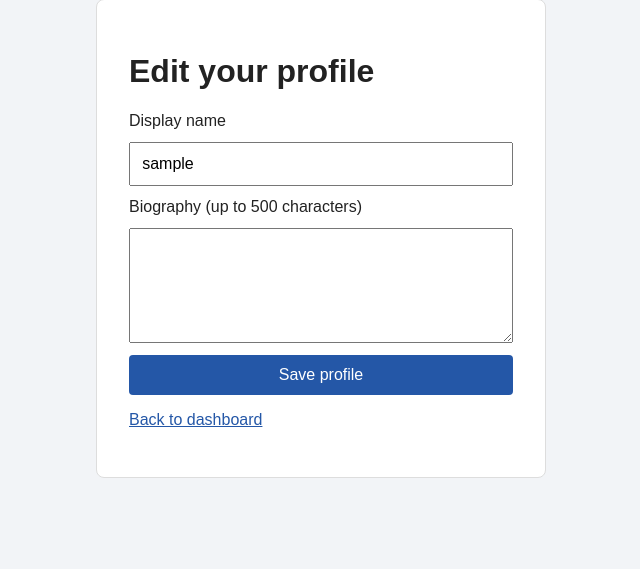
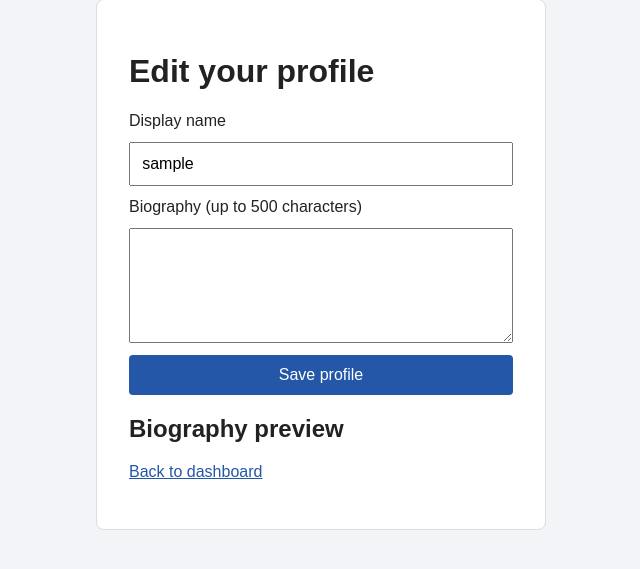
Before and after one commit to stefanyrjunges/secure-insecure, a Flask app: page /profile in a window 1280 px wide. Shown: the part 81-650 px from the top of the page, without its empty margins (319-959 px from the left). Run offline with Flask 3, Linux system fonts and the light colour scheme; the visitor is signed in with stand-in values (Sample User, id 1); data comes from the database, SQL or seed files in the repository.

Commit message:
Harden profile and admin output
Co-authored-by: Copilot <223556219+Copilot@users.noreply.github.com>

```diff
--- a/templates/admin.html
+++ b/templates/admin.html
@@ -23,6 +23,7 @@
             <input id="search" name="search" value="{{ search }}">
             <button type="submit">Search</button>
         </form>
+        <p id="search-notice"></p>
 
         <ul class="user-list">
             {% for user in users %}
@@ -43,5 +44,9 @@
         </ul>
         <p><a href="/">Back to dashboard</a></p>
     </main>
+    <script>
+        const notice = new URLSearchParams(window.location.search).get("notice");
+        document.getElementById("search-notice").textContent = notice || "";
+    </script>
 </body>
 </html>
--- a/templates/profile.html
+++ b/templates/profile.html
@@ -29,6 +29,8 @@
 
             <button type="submit">Save profile</button>
         </form>
+        <h2>Biography preview</h2>
+        <p>{{ user['biography'] }}</p>
         <p><a href="/">Back to dashboard</a></p>
     </main>
 </body>
```
